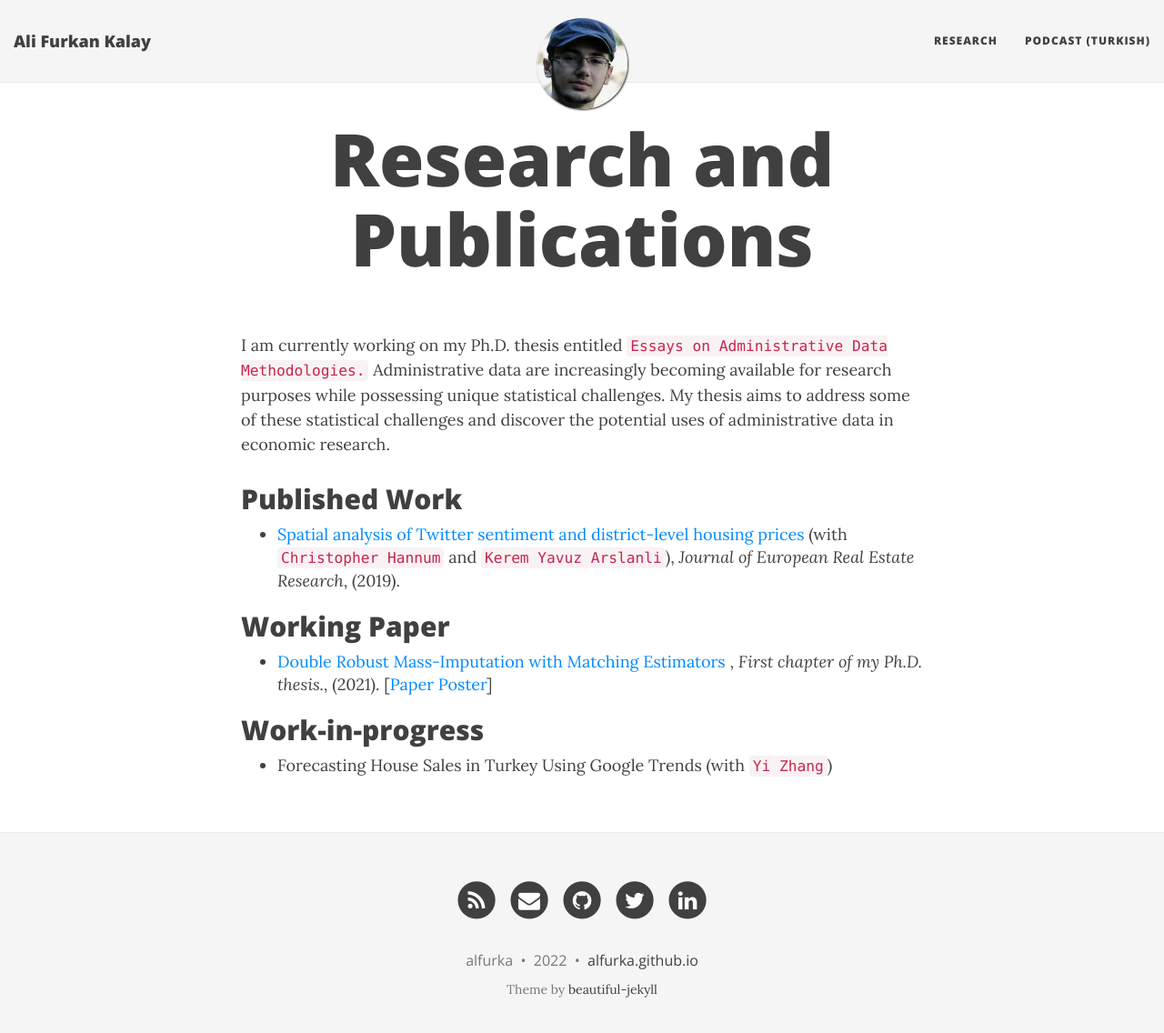
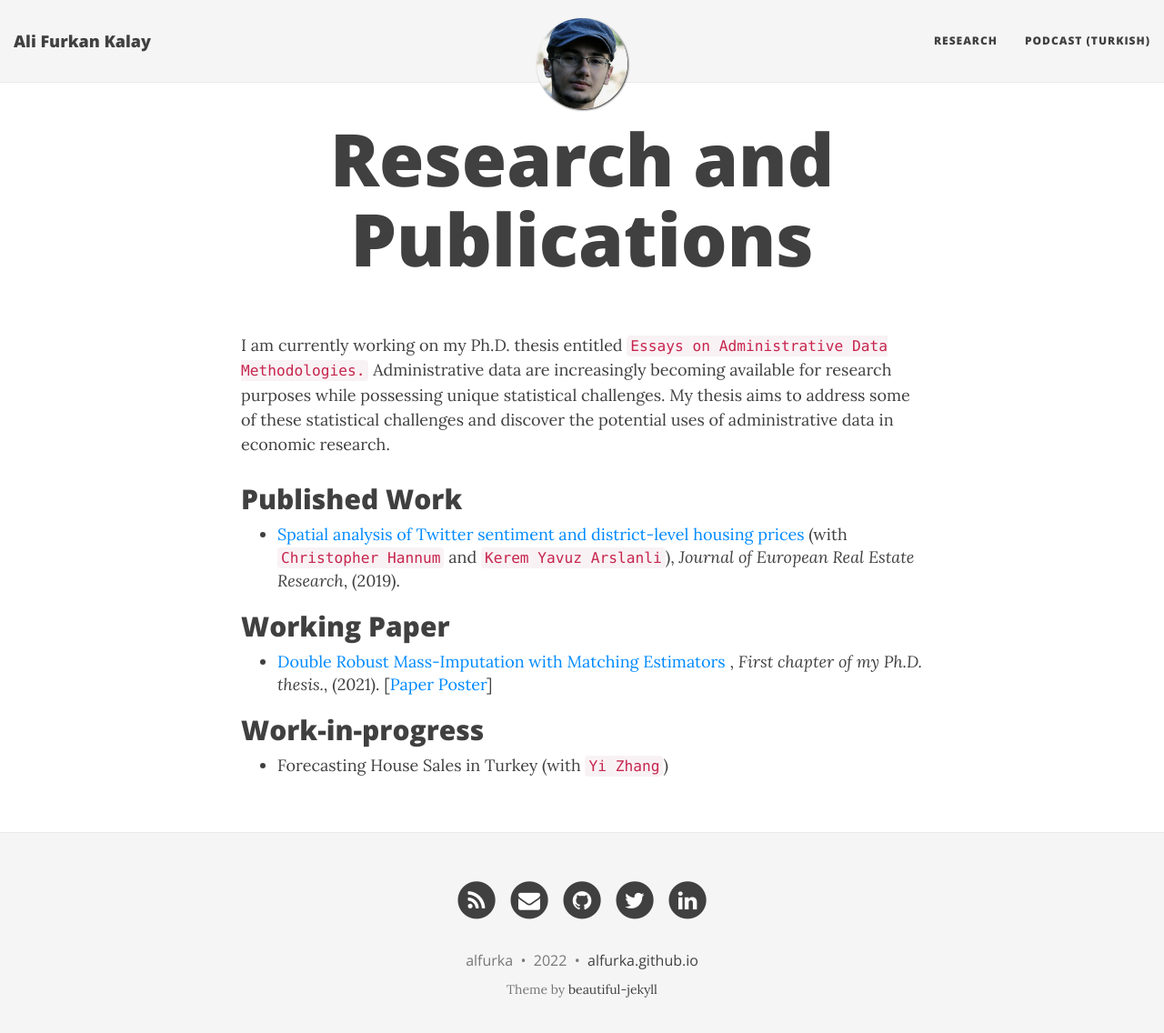
Before and after one commit to alfurka/alfurka.github.io, a Jekyll site: the page built from research.md, in a window 1280 px wide and 1149 px high. Shown: the top 1136 px of the window at 91% size. Built offline with Jekyll 4.4.1, drawn with Linux system fonts in a browser that asks for light colours; nearby versions of some CDN libraries.

Commit message:
Update research.md

```diff
--- a/research.md
+++ b/research.md
@@ -15,4 +15,4 @@ I am currently working on my Ph.D. thesis entitled `Essays on Administrative Dat
 
 ## Work-in-progress
 
-- Forecasting House Sales in Turkey Using Google Trends (with `Yi Zhang`)
+- Forecasting House Sales in Turkey (with `Yi Zhang`)
```
